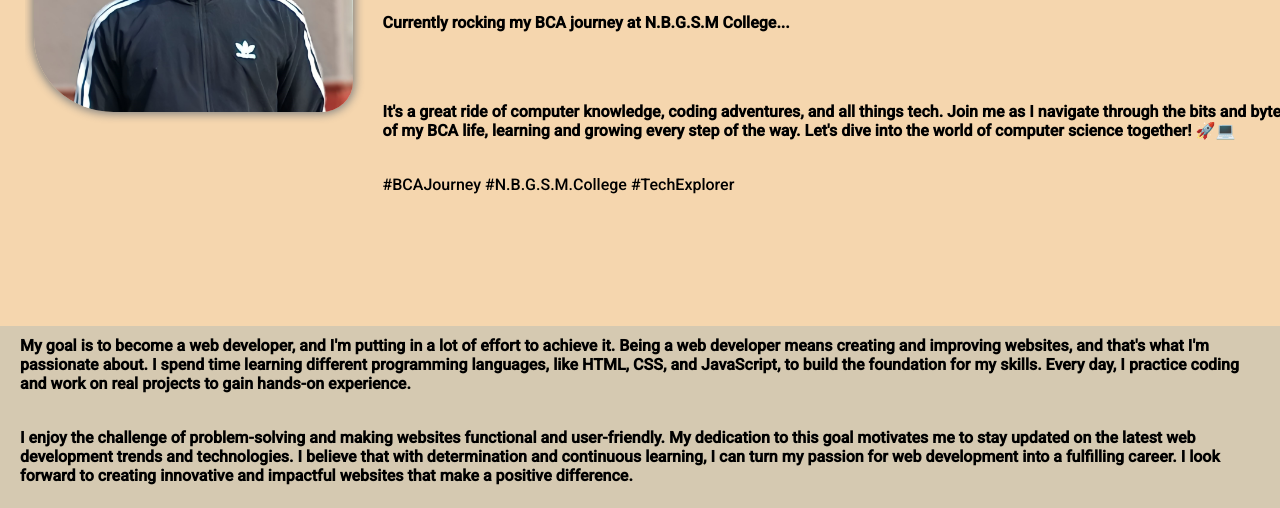
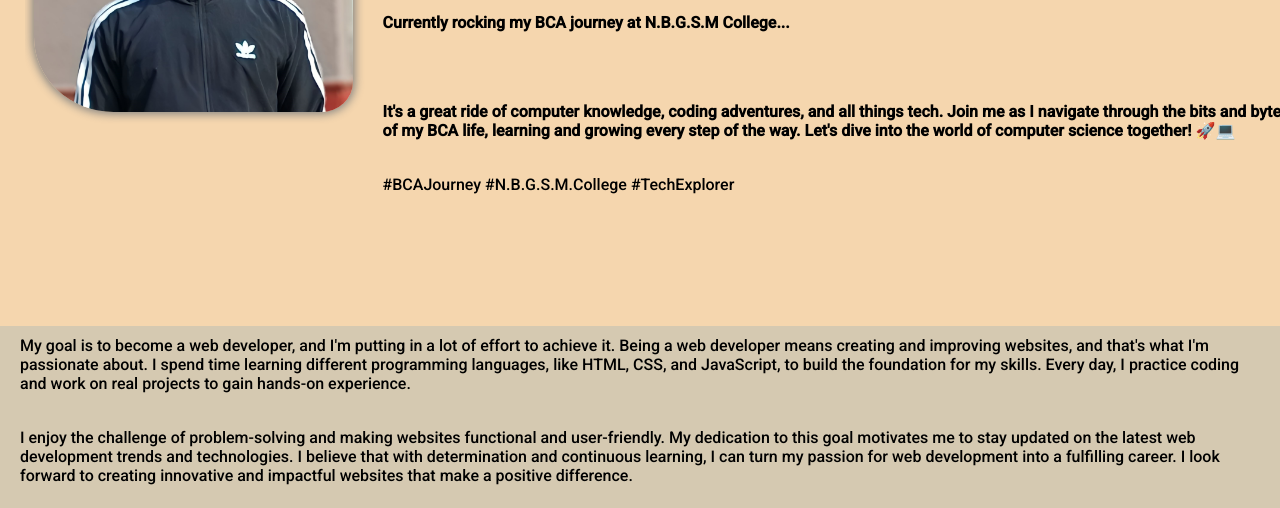
Before and after one commit to sonuxkushwaha98/portfolio, a plain HTML site: page index.html in a window 1280 px wide. Shown: the part 292-800 px from the top of the page. Drawn offline with Linux system fonts and the light colour scheme; a web font is replaced by a local one.

Commit message:
Update index.html

```diff
--- a/index.html
+++ b/index.html
@@ -35,20 +35,20 @@
         <div class="container2">
             <span>
 
-                <b>My goal is to become a web developer, and I'm putting in a lot of effort to achieve it. Being a web
+                <p>My goal is to become a web developer, and I'm putting in a lot of effort to achieve it. Being a web
                     developer means creating and improving websites, and that's what I'm passionate about. I spend time
                     learning different programming languages, like HTML, CSS, and JavaScript, to build the foundation
                     for my
-                    skills. Every day, I practice coding and work on real projects to gain hands-on experience.</b>
+                    skills. Every day, I practice coding and work on real projects to gain hands-on experience.</p>
 
-                <b> I enjoy the challenge of problem-solving and making websites functional and user-friendly. My
+                <p> I enjoy the challenge of problem-solving and making websites functional and user-friendly. My
                     dedication
                     to this goal motivates me to stay updated on the latest web development trends and technologies. I
                     believe that with determination and continuous learning, I can turn my passion for web development
                     into
                     a fulfilling career. I look forward to creating innovative and impactful websites that make a
                     positive
-                    difference.</b>
+                    difference.</p>
             </span>
         </div>
     </main>
```
